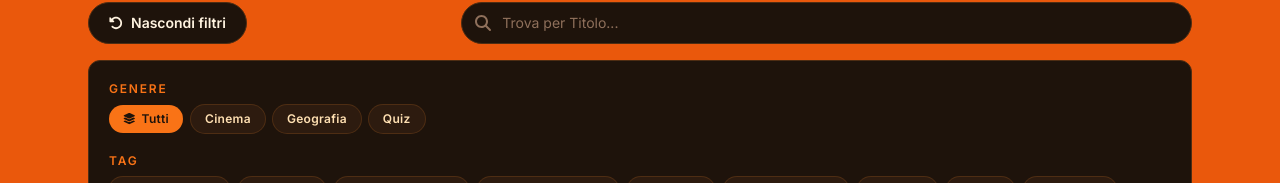
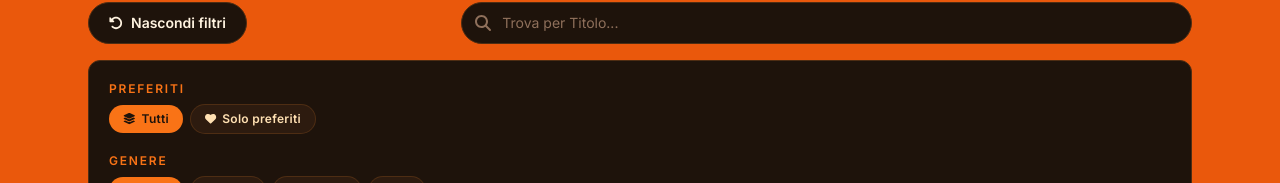
Before and after one commit to ImVinzzzz/myquiz, a React (Vite) app: page / in a window 1280 px wide. Shown: the part 311-494 px from the top of the page. Built offline with nearby package versions, Linux system fonts and the light colour scheme.

Commit message:
Add files via upload

```diff
--- a/src/components/FilterBar.tsx
+++ b/src/components/FilterBar.tsx
@@ -11,8 +11,10 @@ interface FilterBarProps {
   selectedGenre: string | null;
   /** Tag attualmente selezionati (selezione multipla, OR tra loro) */
   selectedTags: string[];
+  showOnlyFavorites: boolean;
   onGenreChange: (genre: string | null) => void;
   onTagToggle: (tag: string) => void;
+  onFavoritesChange: (showOnly: boolean) => void;
   onReset: () => void;
 }
 
@@ -36,14 +38,43 @@ export default function FilterBar({
   tags,
   selectedGenre,
   selectedTags,
+  showOnlyFavorites,
   onGenreChange,
   onTagToggle,
+  onFavoritesChange,
   onReset,
 }: FilterBarProps): ReactElement {
-  const hasActiveFilters = selectedGenre !== null || selectedTags.length > 0;
+  const hasActiveFilters = selectedGenre !== null || selectedTags.length > 0 || showOnlyFavorites;
 
   return (
     <div className="flex flex-col gap-5 rounded-xl border border-[#4E2D13] bg-[#1E130B] p-5">
+      {/* Filtro Preferiti */}
+      <div className="flex flex-col gap-2">
+        <span className="text-xs font-semibold uppercase tracking-[0.15em] text-[#F97316]">
+          Preferiti
+        </span>
+        <div className="flex flex-wrap gap-2">
+          <button
+            type="button"
+            onClick={() => onFavoritesChange(false)}
+            className={chipClasses(!showOnlyFavorites)}
+            aria-pressed={!showOnlyFavorites}
+          >
+            <FontAwesomeIcon icon={ICONS.filterAll} className="text-[0.7rem]" aria-hidden="true" />
+            Tutti
+          </button>
+          <button
+            type="button"
+            onClick={() => onFavoritesChange(true)}
+            className={chipClasses(showOnlyFavorites)}
+            aria-pressed={showOnlyFavorites}
+          >
+            <FontAwesomeIcon icon={ICONS.heart} className="text-[0.7rem]" aria-hidden="true" />
+            Solo preferiti
+          </button>
+        </div>
+      </div>
+
       {/* Filtro per genere (selezione singola) */}
       <div className="flex flex-col gap-2">
         <span className="text-xs font-semibold uppercase tracking-[0.15em] text-[#F97316]">
```
